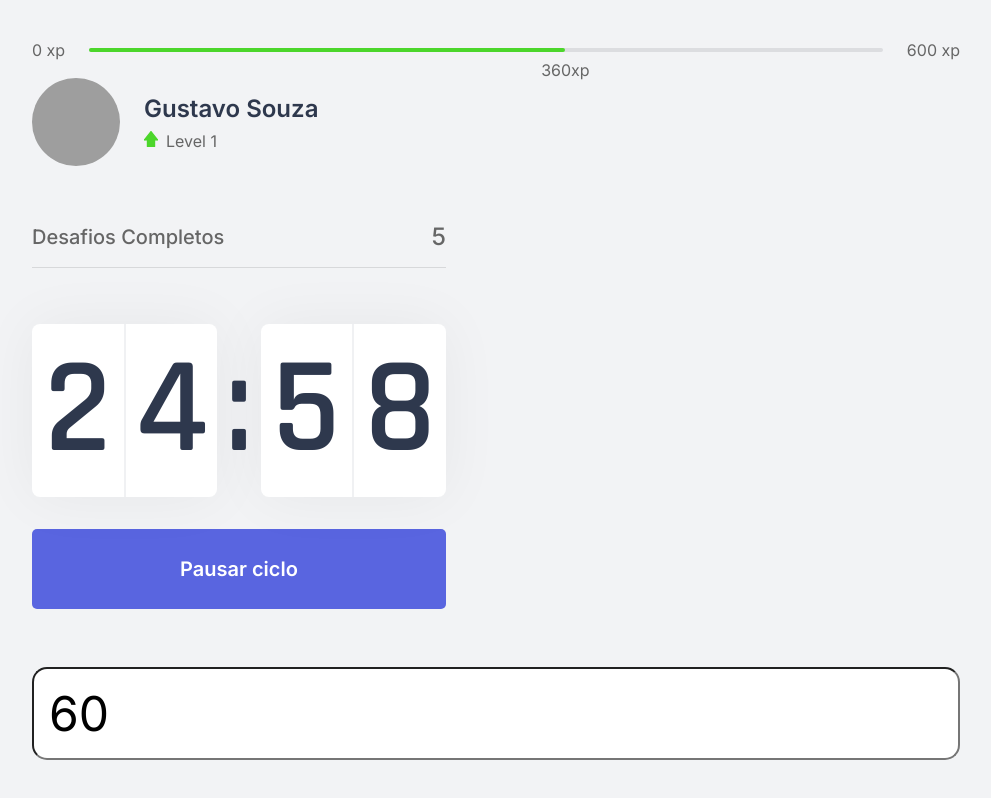
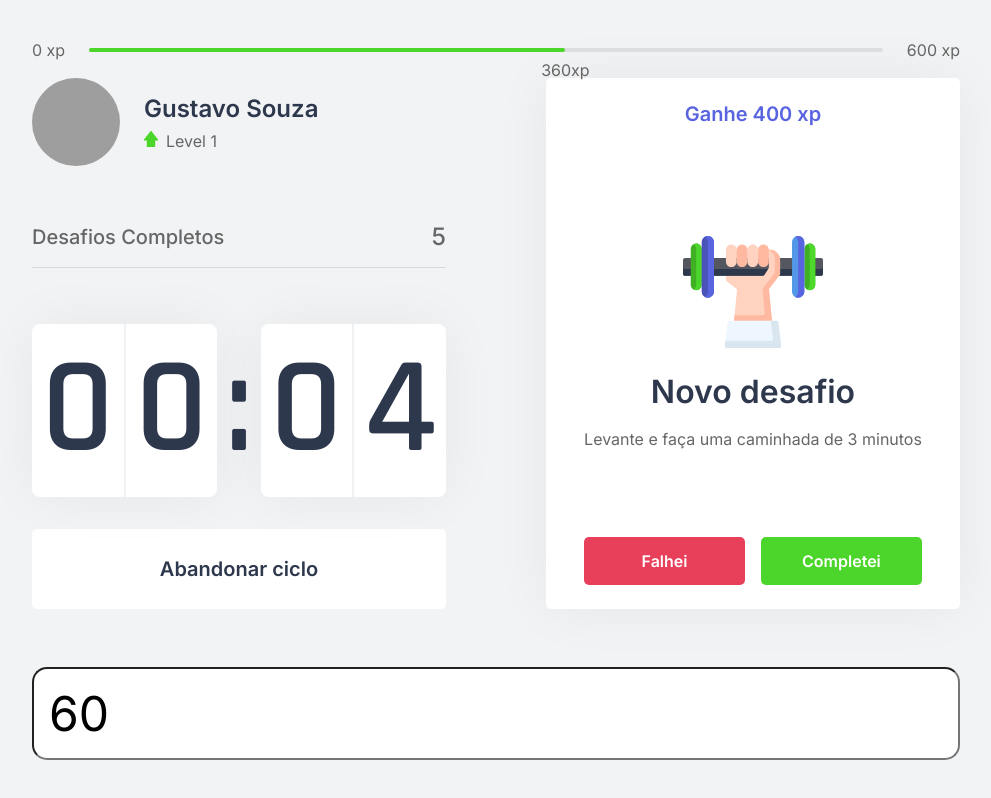
Before and after one commit to GustavoNapa/moveit-next, a Next.js app: page / in a window 1280 px wide. Both pictures are taken after a click on the button "Iniciar um ciclo". Shown: the whole page, without its empty margins (144-1135 px from the left). Built offline with nearby package versions, Linux system fonts and the light colour scheme; grey boxes are pictures that could not be loaded.

Commit message:
Challange Box - Inicio do layout

```diff
--- /dev/null
+++ b/src/components/ChallengeBox.tsx
@@ -0,0 +1,37 @@
+import { useState } from 'react';
+import styles from '../styles/components/ChallengeBox.module.css';
+
+export default function ChallengeBox() {
+    const [hasChallengeIsActive, setHasChallengeIsActive] = useState(true);
+
+
+    return (
+        <div className={styles.challengeBoxContainer}>
+            {hasChallengeIsActive ? (
+                <div className={styles.challengeActive}>
+                    <header>Ganhe 400 xp</header>
+
+                    <main>
+                        <img src="icons/body.svg" />
+                        <strong>Novo desafio</strong>
+                        <p>Levante e faça uma caminhada de 3 minutos</p>
+                    </main>
+
+                    <footer>
+                        <button type="button" className={styles.challengeFailedButton}>Falhei</button>
+                        <button type="button" className={styles.challengeSuccededButton}>Completei</button>
+                    </footer>
+                </div>
+            ) : (
+                <div className={styles.challengeNotActive}>
+                    <strong>Finalize um ciclo para receber um desafio.</strong>
+                    <p>
+                        <img src="icons/level-up.svg" alt="Level Up" />
+                            Avance de Level completando desafios
+                        </p>
+                </div>
+            )}
+        </div>
+
+    )
+}
--- a/src/components/Countdown.tsx
+++ b/src/components/Countdown.tsx
@@ -1,9 +1,12 @@
 import { useState, useEffect } from 'react';
 import styles from '../styles/components/Countdown.module.css';
 
+let countdownTimeout: NodeJS.Timeout;
+
 export function Countdown() {
-    const [time, setTime] = useState(25 * 60);
-    const [active, setActive] = useState(false);
+    const [time, setTime] = useState(0.1 * 60);
+    const [isActive, setisActive] = useState(false);
+    const [hasFinished, setHasFinished] = useState(false);
 
     const minutes = Math.floor(time / 60);
     const seconds = time % 60;
@@ -15,22 +18,29 @@ export function Countdown() {
 
     function startCountDown() {
         // Ideia que eu criei no meio do caminho para dar pause no contador
-        if (active) {
-            setActive(false);
-            setTextButton("Iniciar um ciclo");
+        if (isActive) {
+            setisActive(false);
             return;
         }
-        setActive(true);
-        setTextButton("Pausar ciclo");
+        setisActive(true);
+    }
+
+    function resetCountDown() {
+        clearTimeout(countdownTimeout);
+        setisActive(false);
+        setTime(.1 * 60);
     }
 
     useEffect(() => {
-        if (active && time > 0) {
-            setTimeout(() => {
+        if (isActive && time > 0) {
+            countdownTimeout = setTimeout(() => {
                 setTime(time - 1)
             }, 1000);
+        } else if (isActive && time === 0) {
+            setHasFinished(true);
+            setisActive(false);
         }
-    }, [active, time])
+    }, [isActive, time])
 
     return (
         <div>
@@ -47,9 +57,24 @@ export function Countdown() {
                     <span>{secondRight}</span>
                 </div>
             </div>
-            <button className={styles.countdownButton} onClick={startCountDown}>
-                {textButton}
-            </button>
+
+            { hasFinished ? (
+                <button disabled className={styles.countdownButton}>
+                    Ciclo encerrado
+                </button>
+            ) : (
+                <>
+                    { isActive ? (
+                        <button className={`${styles.countdownButton} ${styles.countdownButtonIsActive}`} onClick={resetCountDown}>
+                            Abandonar ciclo
+                        </button>
+                    ) : (
+                        <button className={`${styles.countdownButton}`} onClick={startCountDown}>
+                            Iniciar um ciclo
+                        </button>
+                    )}
+                </>
+            )}
         </div>
     );
 }
--- a/src/pages/index.tsx
+++ b/src/pages/index.tsx
@@ -1,5 +1,6 @@
 import Head from "next/head";
 import React, { ChangeEvent, useState } from "react";
+import ChallengeBox from "../components/ChallengeBox";
 import { CompletedChallanges } from "../components/CompletedChallenges";
 import { Countdown } from "../components/Countdown";
 
@@ -29,7 +30,7 @@ export default function Home() {
           <Countdown />
         </div>
         <div>
-
+          <ChallengeBox />
         </div>
       </section>
       <input className={styles.inputEvolution} type="number" value={evolution} min="0" max="100" onChange={handleInputEvolution} />
--- /dev/null
+++ b/src/styles/components/ChallengeBox.module.css
@@ -0,0 +1,111 @@
+.challengeBoxContainer{
+    height: 100%;
+
+    background-color: var(--white);
+    border-radius: 5px;
+    box-shadow: 0 0 60px rgba(0, 0, 0, 0.05);
+    padding: 1.5rem 2rem;
+
+    display: flex;
+    flex-direction: column;
+    align-items: center;
+    justify-content: center;
+
+    text-align: center;
+}
+
+.challengeNotActive{
+    display: flex;
+    flex-direction: column;
+    align-items: center;
+}
+
+.challengeNotActive strong{
+    font-size: 1.5rem;
+    font-weight: 500;
+    line-height: 1.4;
+}
+
+.challengeNotActive p {
+    display: flex;
+    flex-direction: row;
+    align-items: center;
+    line-height: 1.4;
+    max-width: 70%;
+    margin-top: 3rem;
+}
+
+.challengeNotActive p img {
+    height: 3rem;
+    margin-right: 0.5rem;
+}
+
+.challengeActive{
+    height: 100%;
+
+    display: flex;
+    flex-direction: column;
+}
+
+.challengeActive header{
+    color: var(--blue);
+    font-weight: 600;
+    font-size: 1.25rem;
+    padding: 0 2rem 1.5rem;
+    border-bottom: 1;
+}
+
+.challengeActive main{
+    flex: 1;
+    display: flex;
+    flex-direction: column;
+    align-items: center;
+    justify-content: center;
+}
+
+.challengeActive main strong{
+    font-size: 2rem;
+    font-weight: 600;
+    color: var(--title);
+    margin: 1.5rem 0 1rem;
+}
+
+.challengeActive main p{
+    line-height: 1.5;
+}
+
+.challengeActive footer{
+    display: grid;
+    grid-template-columns: 1fr 1fr;
+    gap: 1rem;
+}
+
+.challengeActive footer button{
+    height: 3rem;
+
+    display: flex;
+    align-items: center;
+    justify-content: center;
+
+    border: 0;
+    border-radius: 5px;
+
+    color: var(--white);
+
+    font-size: 1rem;
+    font-weight: 600;
+
+    transition: filter(0.2);
+}
+
+.challengeActive footer button.challengeFailedButton{
+    background-color: var(--red);
+}
+
+.challengeActive footer button.challengeSuccededButton{
+    background-color: var(--green);
+}
+
+.challengeActive footer button:hover{
+    filter: brightness(0.9);
+}
--- a/src/styles/components/Countdown.module.css
+++ b/src/styles/components/Countdown.module.css
@@ -59,6 +59,23 @@
 
     transition: background-color 0.2s;
 }
-.countdownButton:hover {
+
+.countdownButton:not(:disabled):hover {
     background: var(--blue-dark);
 }
+
+.countdownButtonIsActive{
+    background: var(--white);
+    color: var(--title);
+}
+
+.countdownButtonIsActive:not(:disabled):hover{
+    background: var(--red);
+    color: var(--white);
+}
+
+.countdownButton:disabled{
+    background-color: var(--white);
+    color: var(--text);
+    cursor: not-allowed;
+}
```
